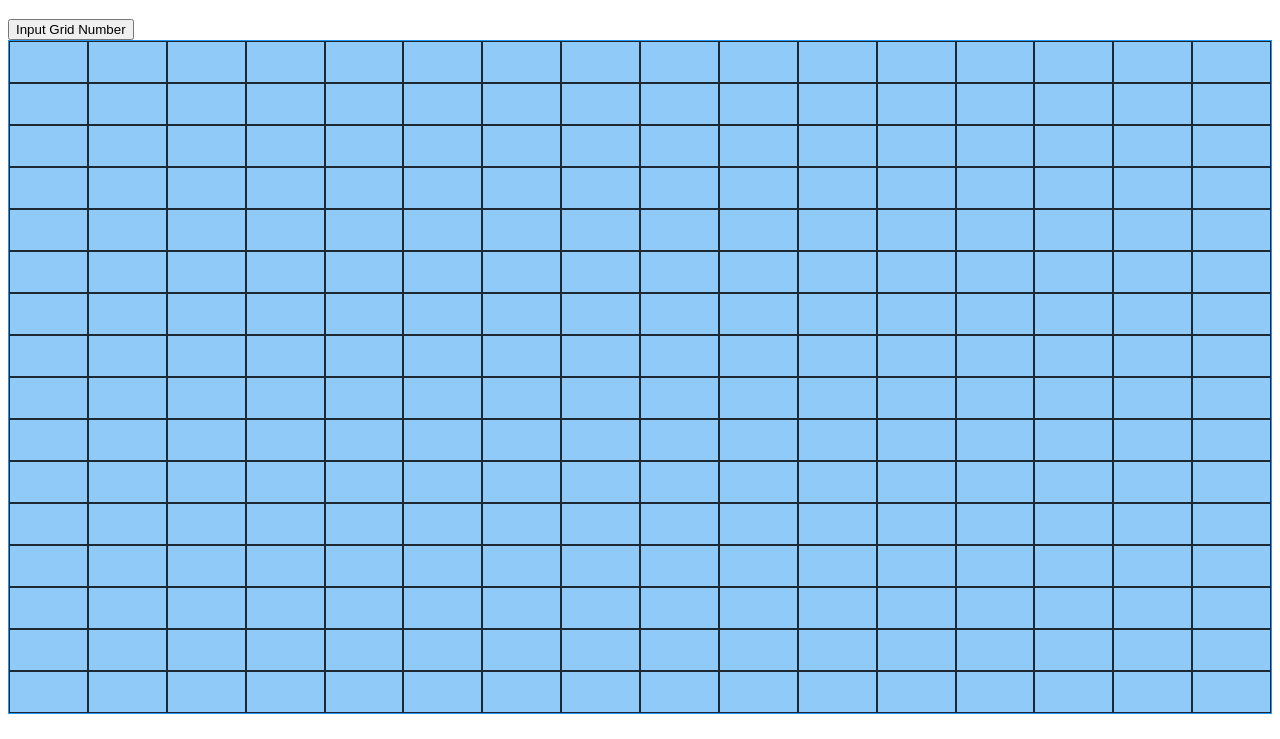
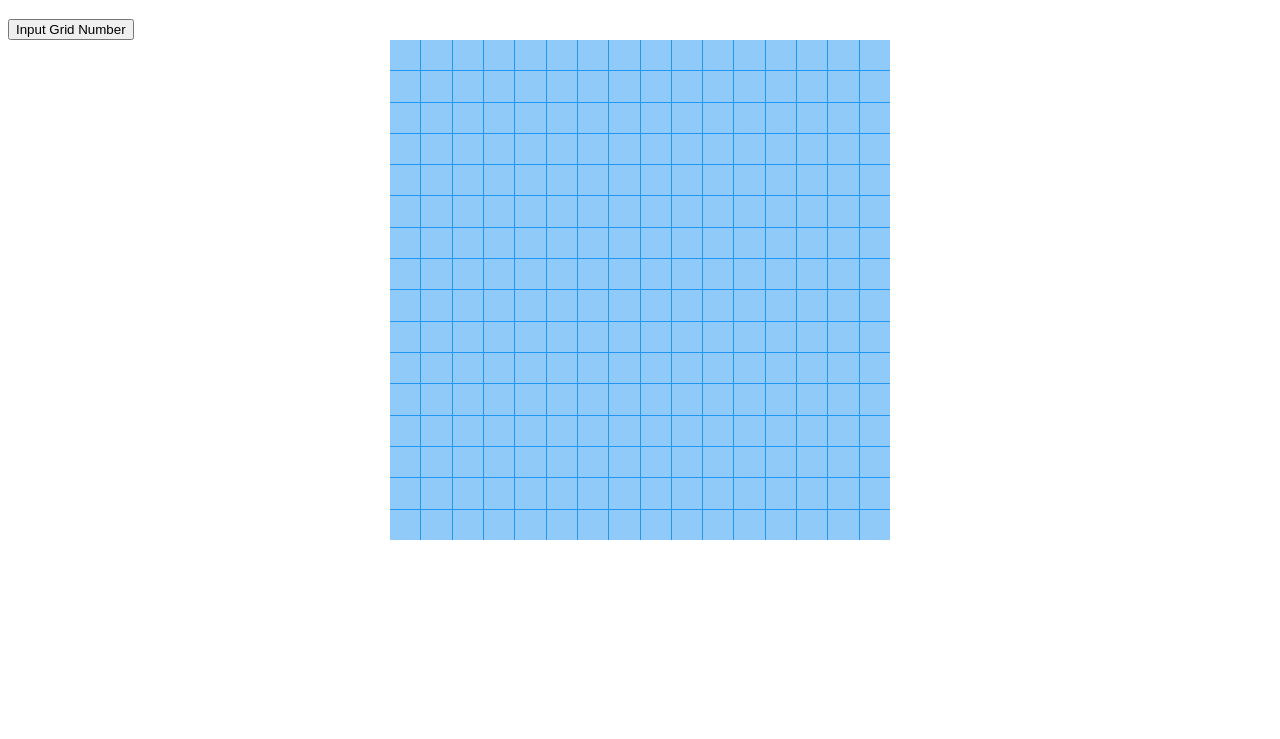
Before and after one commit to Quotz/etch-a-sketch, a plain HTML site: page index.html in a window 1280 px wide. Shown: the part 61-800 px from the top of the page. Drawn offline with Linux system fonts and the light colour scheme.

Commit message:
completed feature for dynamic grid

```diff
--- a/index.html
+++ b/index.html
@@ -16,11 +16,13 @@
       Input Grid Number
     </button>
 
-    <div class="gridContainer">
+    <div class="container">
+
+      <div class="gridContainer">
+
+      </div>
 
     </div>
-
-
 
     <script src="myScript.js"></script>
   </body>
--- a/myScript.js
+++ b/myScript.js
@@ -5,7 +5,6 @@ function makeGrid(x) {
 	let gridPlan = x*x;
 
 	for (let i = 0; i < gridPlan; i++) {
-
 		let div = document.createElement('div');
 		div.classList.add('gridItem');
 		div.addEventListener('mouseover', () => {
@@ -14,8 +13,9 @@ function makeGrid(x) {
 		});
 		let gridContainer = document.querySelector('.gridContainer');
 		gridContainer.appendChild(div);
-		console.log('grid item added');
-
+		gridContainer.style.gridTemplateColumns = `repeat(${gridNumber}, 1fr)`;
+		gridContainer.style.gridTemplateRows = `repeat(${gridNumber}, 1fr)`;
+		console.log('added grid item');
 	}
 }
 
--- a/styles.css
+++ b/styles.css
@@ -1,15 +1,22 @@
+.container {
+  display: flex;
+  justify-content: center;
+}
+
 .gridContainer {
   display: grid;
-  grid-template-columns: repeat(16, 1fr);
-  grid-template-rows: repeat(16, 1fr);
+  /*grid-template-columns: repeat(16, 1fr);
+  grid-template-rows: repeat(16, 1fr);*/
   background-color: #2196F3;
-  padding: 1px;
+  grid-gap: 1px 1px;
+  width: 500px;
+  height: 500px;
 }
 
 .gridItem {
   background-color: rgba(255, 255, 255, 0.5);
-  border: 1px solid rgba(0, 0, 0, 0.8);
-  padding: 20px;
+  width: auto;
+  height: auto;
 }
 
 .colored {
```
